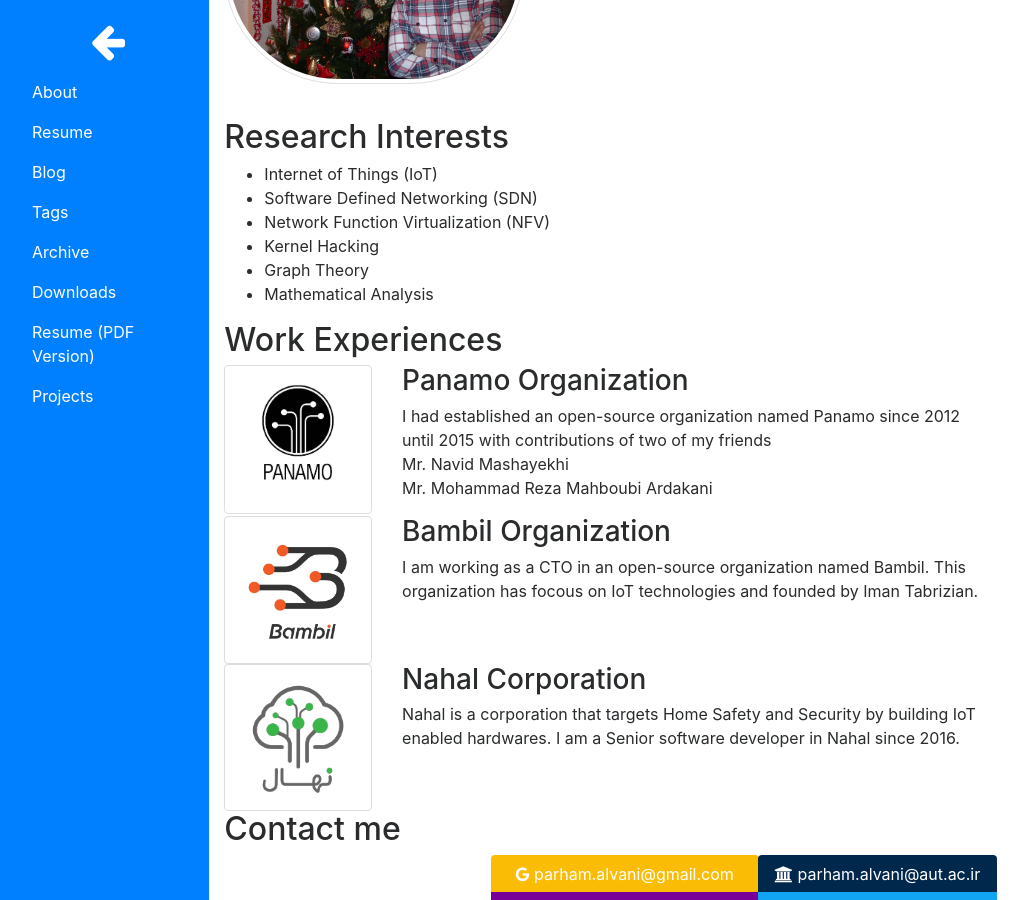
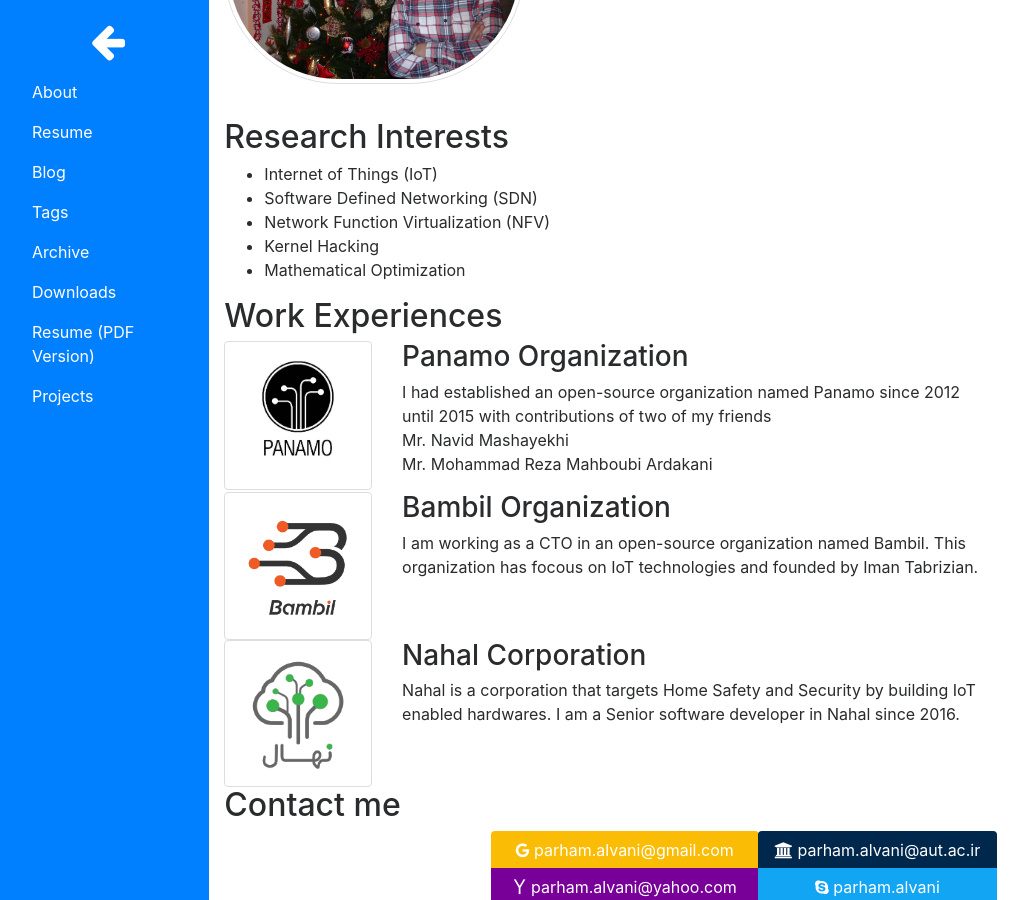
Before and after one commit to 1995parham/1995parham.github.io, a Jekyll site: the page built from about/index.html, in a window 1280 px wide and 900 px high, scrolled down 369 px. Shown: the whole window, without its empty margins (4-1032 px from the left). Built offline with Jekyll 4.4.1, drawn with Linux system fonts in a browser that asks for light colours; some of the changed lines change nothing that is shown.

Commit message:
Changes my interests.

```diff
--- a/about/index.html
+++ b/about/index.html
@@ -59,16 +59,12 @@ theme: blue
     Kernel Hacking
     </li>
     <li data-toggle="popover"
-    data-content="The mathematical theory of the properties and applications of graphs."
+    data-content="In mathematics, computer science and operations research,
+    mathematical optimization or mathematical programming,
+    alternatively spelled optimisation, is the selection of a best element
+    (with regard to some criterion) from some set of available alternatives."
     title="wikipedia" data-trigger="hover">
-    Graph Theory
-    </li>
-    <li data-toggle="popover"
-    data-content="Mathematical analysis is a branch of mathematics that studies continuous
-    change and includes the theories of differentiation, integration, measure,
-    limits, infinite series, and analytic functions."
-    title="wikipedia" data-trigger="hover">
-     Mathematical Analysis
+    Mathematical Optimization
     </li>
   </ul>
 </section>
```
